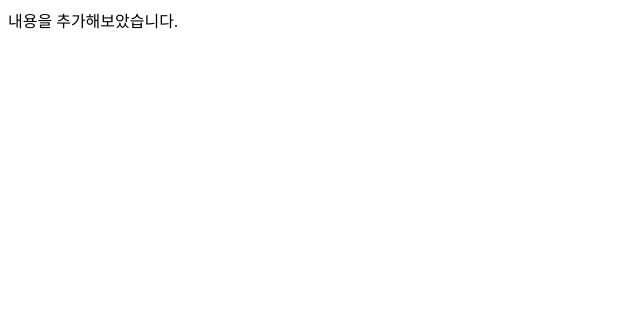
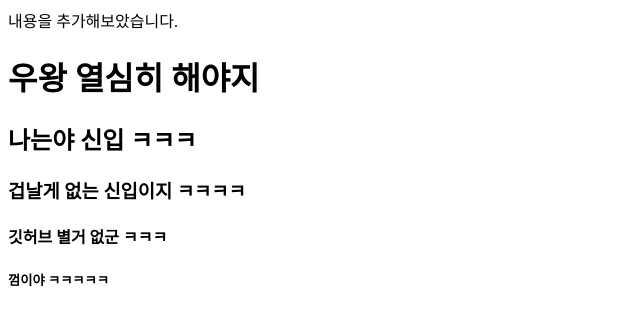
Before and after one commit to JiHunHeo/First, a plain HTML site: page index.html in a window 1280 px wide. Shown: the whole page, without its empty margins (0-640 px from the left). Drawn offline with Linux system fonts and the light colour scheme.

Commit message:
wow my first commit

```diff
--- a/index.html
+++ b/index.html
@@ -11,7 +11,13 @@
         <header>
             <nav>내용을 추가해보았습니다.</nav>
         </header>
-        <main></main>
+        <main>
+            <h1>우왕 열심히 해야지</h1>
+            <h2>나는야 신입 ㅋㅋㅋ</h2>
+            <h3>겁날게 없는 신입이지 ㅋㅋㅋㅋ</h3>
+            <h4>깃허브 별거 없군 ㅋㅋㅋ</h4>
+            <h5>껌이야 ㅋㅋㅋㅋㅋ</h5>
+        </main>
         <footer></footer>
         <script src="main.js"></script>
     </body>
```
